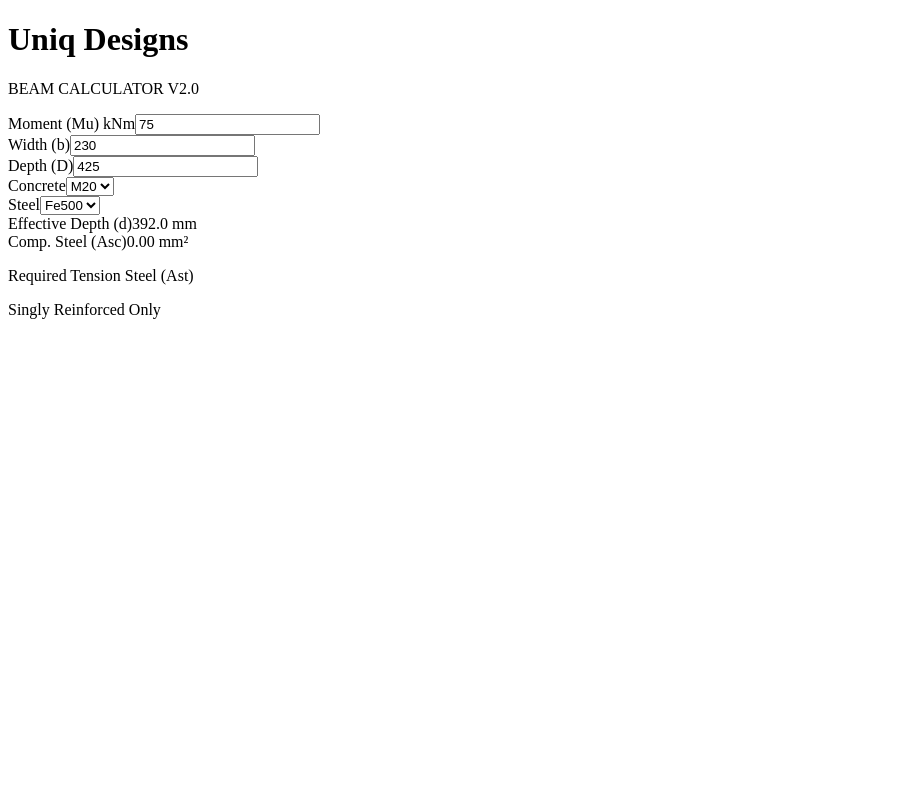
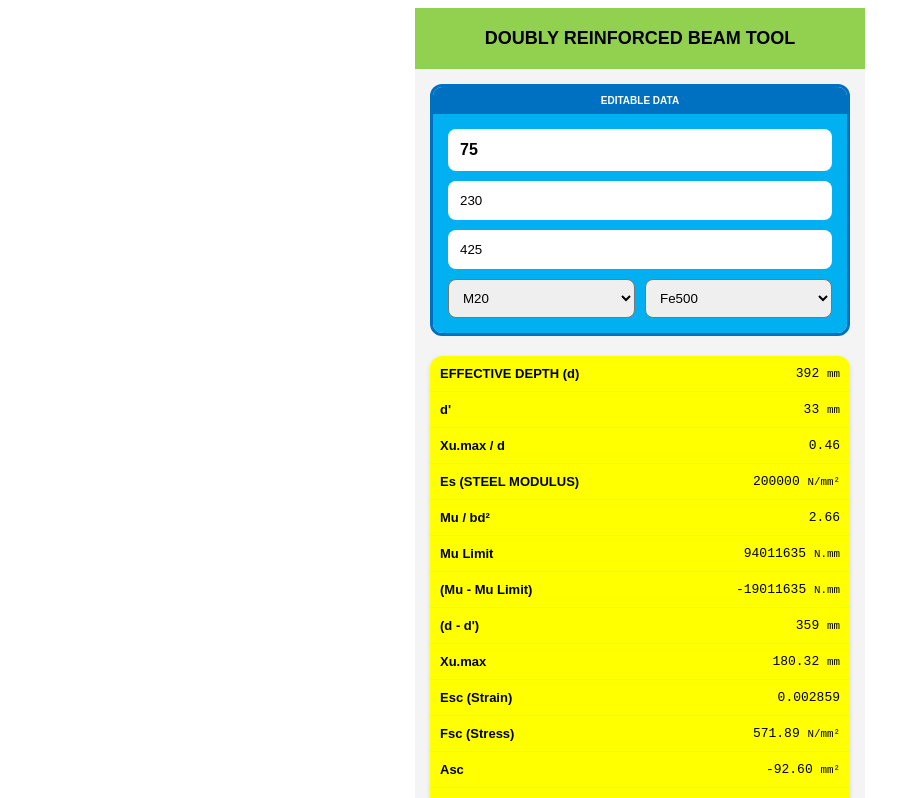
Before and after one commit to Movieeesss/DOUBLY-REINFORCED-BEAM-TOOL, a React (Vite) app: page / in a window 1280 px wide. Shown: the top 798 px of the page, without its empty margins (0-920 px from the left). Built offline with nearby package versions, Linux system fonts and the light colour scheme.

Commit message:
Update DoublyReinforced.tsx

```diff
--- a/src/DoublyReinforced.tsx
+++ b/src/DoublyReinforced.tsx
@@ -9,97 +9,92 @@ const MU_LIMIT_TABLE: Record<number, Record<number, number>> = {
   30: { 250: 4.47, 415: 4.14, 500: 3.99 },
 };
 
-export default function DoublyReinforced() {
+export default function DoublyReinforcedTool() {
   const [inputs, setInputs] = useState({
     mu: 75, b: 230, D: 425, fck: 20, fy: 500, cover: 25, dia: 16
   });
 
-  // 1. Dimensions
+  // EXACT EXCEL MATHEMATICS
   const d = inputs.D - inputs.cover - (inputs.dia / 2);
   const dPrime = inputs.cover + (inputs.dia / 2);
+  const xuMaxD = XU_MAX_TABLE[inputs.fy];
+  const es = 200000;
+  const muLimitFactor = MU_LIMIT_TABLE[inputs.fck][inputs.fy];
+  const muLimit = muLimitFactor * inputs.b * d * d;
+  const muMinusMuLimit = (inputs.mu * 1000000) - muLimit;
+  const dMinusDPrime = d - dPrime;
+  const xuMaxActual = xuMaxD * d;
+  const strainEsc = 0.0035 * ((xuMaxActual - dPrime) / xuMaxActual);
+  const fsc = strainEsc * es;
+  const asc = muMinusMuLimit / (fsc * dMinusDPrime);
 
-  // 2. Limiting Values
-  const xuMax = XU_MAX_TABLE[inputs.fy] * d;
-  const muLimit = MU_LIMIT_TABLE[inputs.fck][inputs.fy] * inputs.b * d * d;
-  const muActual = inputs.mu * 1e6; // kNm to N.mm
-  const muSurplus = muActual - muLimit;
-
-  // 3. Stress/Strain (Es = 2e5)
-  const strainEsc = 0.0035 * ((xuMax - dPrime) / xuMax);
-  const fsc = Math.min(strainEsc * 200000, 0.87 * inputs.fy);
-
-  // 4. Area of Steel
-  const asc = muSurplus / (fsc * (d - dPrime));
-  const ast1 = (0.36 * inputs.fck * inputs.b * xuMax) / (0.87 * inputs.fy);
+  // Ast Calculations
+  const ast1 = (0.36 * inputs.fck * inputs.b * xuMaxActual) / (0.87 * inputs.fy);
   const ast2 = (asc * fsc) / (0.87 * inputs.fy);
   const totalAst = ast1 + ast2;
 
+  const handlePrint = () => window.print();
+
+  const Cell = ({ label, value, unit, color }: any) => (
+    <div style={{ display: 'flex', justifyContent: 'space-between', padding: '10px', borderBottom: '1px solid #ddd', backgroundColor: color || '#fff', fontSize: '13px' }}>
+      <span style={{ fontWeight: 'bold' }}>{label}</span>
+      <span style={{ fontFamily: 'monospace' }}>{value} <small>{unit}</small></span>
+    </div>
+  );
+
   return (
-    <div className="flex flex-col min-h-screen bg-gray-50 text-gray-800 pb-10 font-sans">
-      <header className="bg-green-700 text-white p-5 shadow-lg sticky top-0 z-20 text-center">
-        <h1 className="text-xl font-black tracking-tighter uppercase">Uniq Designs</h1>
-        <p className="text-[10px] font-bold opacity-70">BEAM CALCULATOR V2.0</p>
-      </header>
+    <div style={{ maxWidth: '450px', margin: '0 auto', fontFamily: 'Arial', backgroundColor: '#f4f4f4', minHeight: '100vh' }}>
+      <h2 style={{ backgroundColor: '#92d050', padding: '20px', textAlign: 'center', margin: 0, fontSize: '18px', fontWeight: '900' }}>
+        DOUBLY REINFORCED BEAM TOOL
+      </h2>
 
-      <div className="p-4 space-y-4">
-        {/* INPUTS - BLUE */}
-        <div className="bg-white rounded-2xl border-t-8 border-blue-600 shadow-xl p-5 space-y-4">
-          <div className="flex flex-col">
-            <label className="text-[10px] text-blue-800 font-bold uppercase mb-1">Moment (Mu) kNm</label>
-            <input type="number" value={inputs.mu} onChange={e => setInputs({...inputs, mu: Number(e.target.value)})} className="w-full bg-blue-50 border-2 border-blue-100 rounded-xl p-4 text-2xl font-black text-blue-900 focus:border-blue-500 outline-none" />
-          </div>
+      <div style={{ padding: '15px' }}>
+        {/* BLUE: INPUT SECTION */}
+        <div style={{ border: '3px solid #0070c0', borderRadius: '12px', overflow: 'hidden', marginBottom: '20px' }}>
+          <div style={{ backgroundColor: '#0070c0', color: 'white', padding: '8px', fontSize: '10px', fontWeight: 'bold', textAlign: 'center' }}>EDITABLE DATA</div>
+          <div style={{ padding: '15px', backgroundColor: '#00b0f0', display: 'flex', flexDirection: 'column', gap: '10px' }}>
+            <input type="number" placeholder="Mu (kNm)" value={inputs.mu} onChange={e => setInputs({...inputs, mu: +e.target.value})} style={{ padding: '12px', borderRadius: '8px', border: 'none', fontSize: '16px', fontWeight: 'bold' }} />
+            <input type="number" placeholder="Breadth (b) mm" value={inputs.b} onChange={e => setInputs({...inputs, b: +e.target.value})} style={{ padding: '12px', borderRadius: '8px', border: 'none' }} />
+            <input type="number" placeholder="Depth (D) mm" value={inputs.D} onChange={e => setInputs({...inputs, D: +e.target.value})} style={{ padding: '12px', borderRadius: '8px', border: 'none' }} />
 
-          <div className="grid grid-cols-2 gap-4">
-            <div className="flex flex-col">
-              <label className="text-[10px] text-blue-800 font-bold mb-1 uppercase text-center">Width (b)</label>
-              <input type="number" value={inputs.b} onChange={e => setInputs({...inputs, b: Number(e.target.value)})} className="bg-blue-50 border-2 border-blue-100 rounded-xl p-3 font-bold text-center" />
-            </div>
-            <div className="flex flex-col">
-              <label className="text-[10px] text-blue-800 font-bold mb-1 uppercase text-center">Depth (D)</label>
-              <input type="number" value={inputs.D} onChange={e => setInputs({...inputs, D: Number(e.target.value)})} className="bg-blue-50 border-2 border-blue-100 rounded-xl p-3 font-bold text-center" />
-            </div>
-          </div>
-
-          <div className="grid grid-cols-2 gap-4">
-            <div className="flex flex-col">
-              <label className="text-[10px] text-blue-800 font-bold mb-1 uppercase text-center">Concrete</label>
-              <select value={inputs.fck} onChange={e => setInputs({...inputs, fck: Number(e.target.value)})} className="bg-blue-100 border-2 border-blue-200 rounded-xl p-3 font-black text-center">
+            <div style={{ display: 'grid', gridTemplateColumns: '1fr 1fr', gap: '10px' }}>
+              <select value={inputs.fck} onChange={e => setInputs({...inputs, fck: +e.target.value})} style={{ padding: '10px', borderRadius: '8px' }}>
                 {[15, 20, 25, 30].map(v => <option key={v} value={v}>M{v}</option>)}
               </select>
-            </div>
-            <div className="flex flex-col">
-              <label className="text-[10px] text-blue-800 font-bold mb-1 uppercase text-center">Steel</label>
-              <select value={inputs.fy} onChange={e => setInputs({...inputs, fy: Number(e.target.value)})} className="bg-blue-100 border-2 border-blue-200 rounded-xl p-3 font-black text-center">
+              <select value={inputs.fy} onChange={e => setInputs({...inputs, fy: +e.target.value})} style={{ padding: '10px', borderRadius: '8px' }}>
                 {[250, 415, 500].map(v => <option key={v} value={v}>Fe{v}</option>)}
               </select>
             </div>
           </div>
         </div>
 
-        {/* RESULTS - YELLOW */}
-        <div className="bg-yellow-400/20 rounded-2xl border border-yellow-300 p-4 space-y-2 text-sm">
-          <div className="flex justify-between border-b border-yellow-200 pb-1">
-            <span className="text-yellow-900 opacity-70 italic font-medium">Effective Depth (d)</span>
-            <span className="font-mono font-black">{d.toFixed(1)} mm</span>
-          </div>
-          <div className="flex justify-between">
-            <span className="text-yellow-900 opacity-70 italic font-medium">Comp. Steel (Asc)</span>
-            <span className="font-mono font-black text-red-600">{muSurplus > 0 ? asc.toFixed(2) : "0.00"} mm²</span>
+        {/* YELLOW: CALCULATED DATA */}
+        <div style={{ borderRadius: '12px', overflow: 'hidden', boxShadow: '0 2px 5px rgba(0,0,0,0.1)' }}>
+          <Cell label="EFFECTIVE DEPTH (d)" value={d.toFixed(0)} unit="mm" color="#ffff00" />
+          <Cell label="d'" value={dPrime.toFixed(0)} unit="mm" color="#ffff00" />
+          <Cell label="Xu.max / d" value={xuMaxD} unit="" color="#ffff00" />
+          <Cell label="Es (STEEL MODULUS)" value={es} unit="N/mm²" color="#ffff00" />
+          <Cell label="Mu / bd²" value={muLimitFactor} unit="" color="#ffff00" />
+          <Cell label="Mu Limit" value={muLimit.toFixed(0)} unit="N.mm" color="#ffff00" />
+          <Cell label="(Mu - Mu Limit)" value={muMinusMuLimit.toFixed(0)} unit="N.mm" color="#ffff00" />
+          <Cell label="(d - d')" value={dMinusDPrime.toFixed(0)} unit="mm" color="#ffff00" />
+          <Cell label="Xu.max" value={xuMaxActual.toFixed(2)} unit="mm" color="#ffff00" />
+          <Cell label="Esc (Strain)" value={strainEsc.toFixed(6)} unit="" color="#ffff00" />
+          <Cell label="Fsc (Stress)" value={fsc.toFixed(2)} unit="N/mm²" color="#ffff00" />
+          <Cell label="Asc" value={asc.toFixed(2)} unit="mm²" color="#ffff00" />
+          <Cell label="Ast 1" value={ast1.toFixed(2)} unit="mm²" color="#ffff00" />
+          <Cell label="Ast 2" value={ast2.toFixed(2)} unit="mm²" color="#ffff00" />
+
+          {/* GREEN: TOTAL RESULT */}
+          <div style={{ backgroundColor: '#92d050', padding: '20px', display: 'flex', justifyContent: 'space-between', alignItems: 'center' }}>
+            <span style={{ fontSize: '16px', fontWeight: '900' }}>TOTAL Ast</span>
+            <span style={{ fontSize: '20px', fontWeight: '900' }}>{totalAst.toFixed(2)} mm²</span>
           </div>
         </div>
 
-        {/* FINAL - GREEN */}
-        <div className="bg-green-700 rounded-3xl p-10 shadow-2xl text-center text-white ring-8 ring-green-100/30">
-          <p className="text-[10px] font-black uppercase tracking-widest opacity-80 mb-2">Required Tension Steel (Ast)</p>
-          {muSurplus > 0 ? (
-            <>
-              <div className="text-7xl font-black drop-shadow-lg leading-none">{totalAst.toFixed(0)}</div>
-              <div className="text-xs mt-3 font-black tracking-widest">SQUARE MILLIMETERS</div>
-            </>
-          ) : (
-            <div className="text-xl font-black py-6 bg-green-800 rounded-xl animate-pulse">Singly Reinforced Only</div>
-          )}
-        </div>
+        <button onClick={handlePrint} style={{ width: '100%', marginTop: '20px', padding: '15px', backgroundColor: '#333', color: '#fff', border: 'none', borderRadius: '8px', fontWeight: 'bold', cursor: 'pointer' }}>
+          PRINT TO PDF / SAVE REPORT
+        </button>
       </div>
     </div>
   );
```
